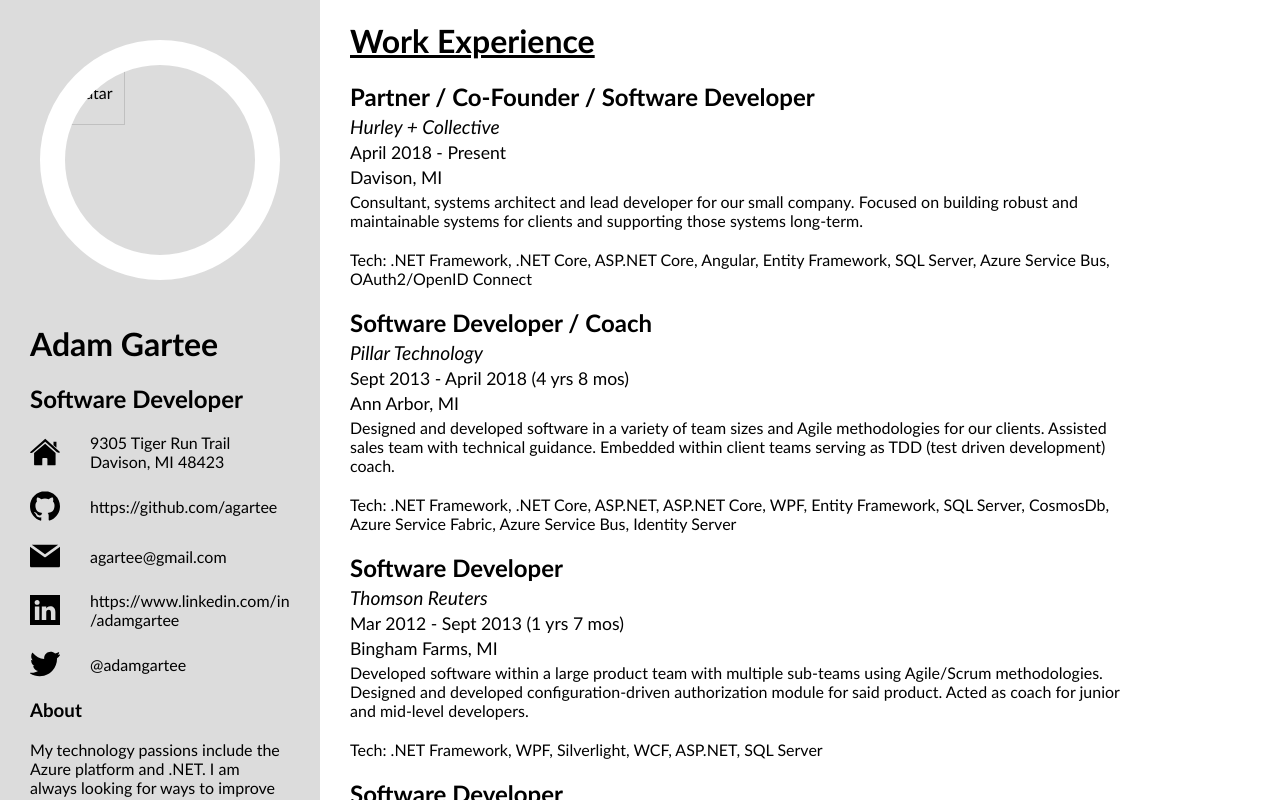
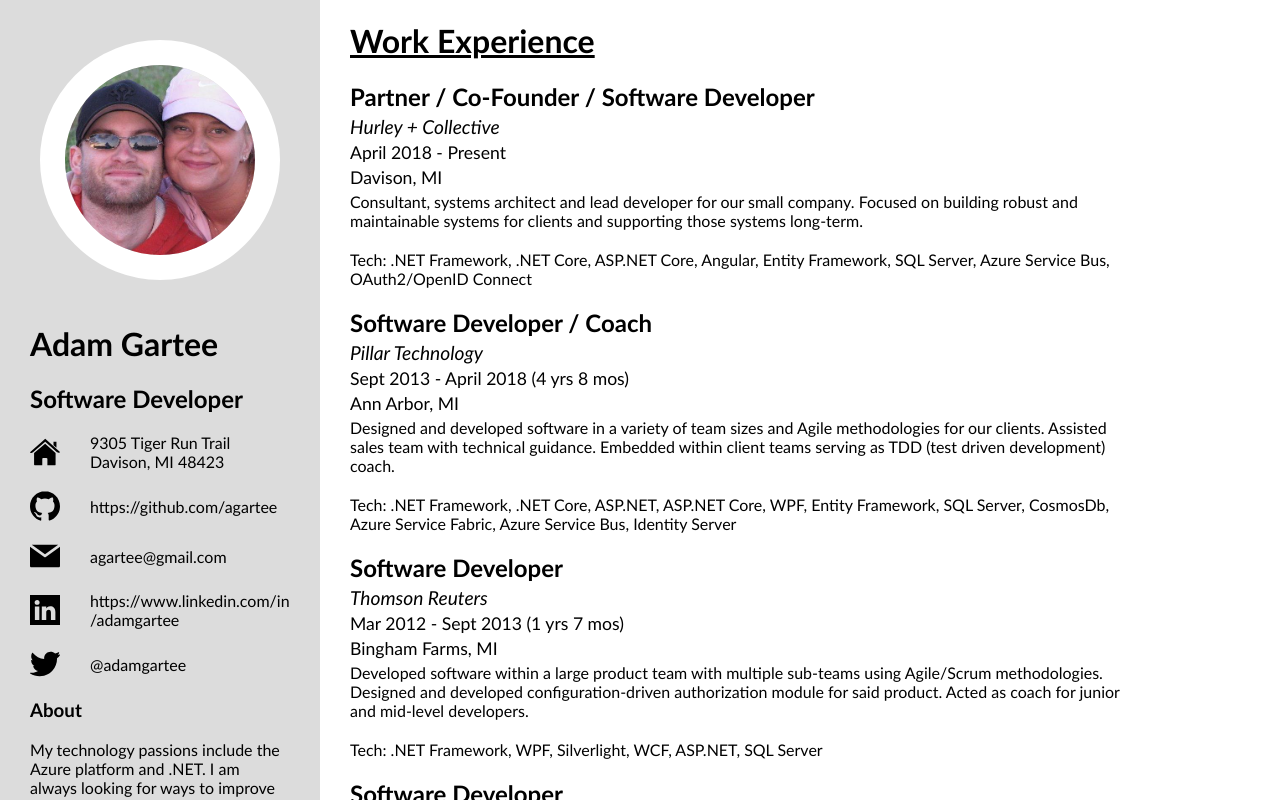
Before and after one commit to agartee/resume, a plain HTML site: page resume.html in a window 1280 px wide. Drawn offline with Linux system fonts and the light colour scheme.

Commit message:
fixed avatar

```diff
--- a/resume.html
+++ b/resume.html
@@ -185,7 +185,7 @@
         <div class="info-container">
 
             <div class="avatar-container">
-                <img class="avatar" src="C:\Users\agart\OneDrive\Pictures\Profile Pics\me.jpg" alt="Avatar">
+                <img class="avatar" src="img/me.jpg" alt="Avatar">
             </div>
 
             <h1>Adam Gartee</h1>
```
Also changed, not shown: img/me.jpg (added).
